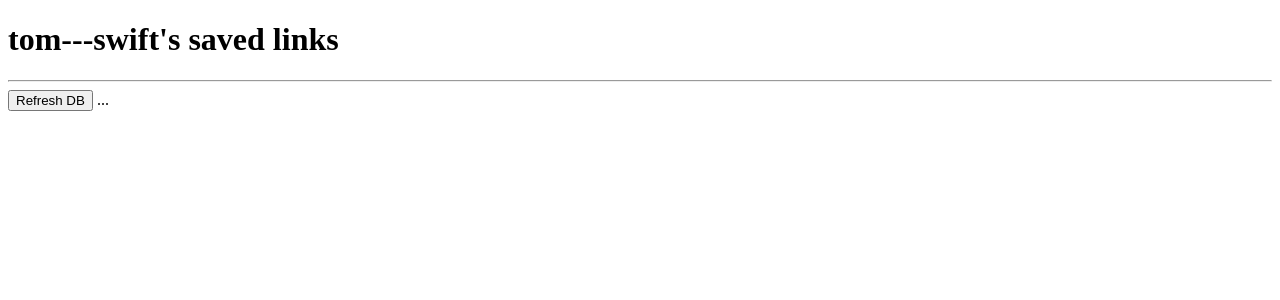
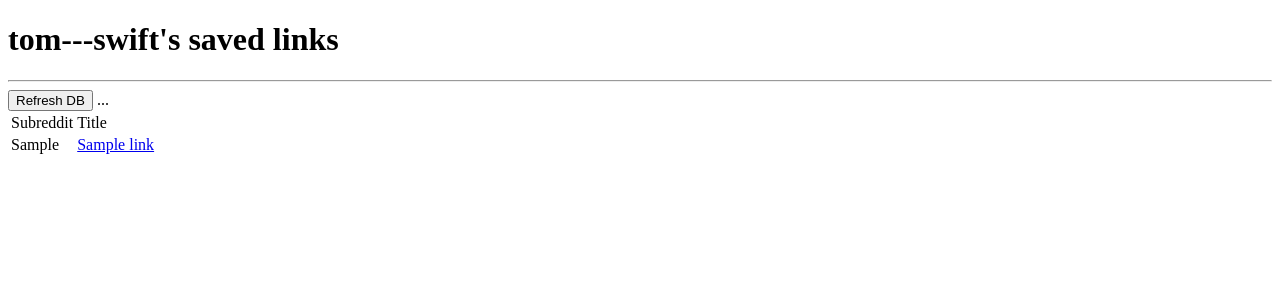
Before and after one commit to lozog/reddit-savedlink-praw, a Flask app: page / in a window 1280 px wide. Shown: the top 300 px of the page. Run offline with Flask 2, Linux system fonts and the light colour scheme; tables that the repository leaves empty hold one stand-in row (values such as "Sample post").

Commit message:
feat: saving savedlinks in db

```diff
--- a/src/controller.py
+++ b/src/controller.py
@@ -1,17 +1,19 @@
 from src import app, db, models
+
+import praw
 
 from flask import render_template
 from flask_sqlalchemy import SQLAlchemy
 
 from reddit_savedlink import *
 
-# this is also the controller
+from user import user,pw
 
-@app.route("/")
-@app.route("/index")
+@app.route('/')
+@app.route('/index')
 def index():
-    # savedLinks = getSavedLinks("list")
 
+    # fetches from DB
     savedLinks = models.SavedLink.query.all()
     # savedLinks = []
 
@@ -21,30 +23,38 @@ def index():
                            theUser=theUser,
                            savedLinks=savedLinks)
 
-@app.route("/getSavedLinks", methods=['POST'])
+@app.route('/getSavedLinks', methods=['POST'])
 def getSavedLinksFromReddit():
-    savedLinks = getSavedLinks("list",15,1)
+    savedLinks = getSavedLinks('list',100,0)
     # savedLinks = models.SavedLink.query.all()
     print len(savedLinks)
     for savedLink in savedLinks:
         # pull data out of json
 
-
-
-        fullname = savedLink["name"]
-        kind     = fullname[:2]
-        title    = savedLink["link_title"] if (kind == "t1") else savedLink["title"]
-        url      = savedLink["link_url"] if (kind == "t1") else savedLink["url"]
+        fullname     = savedLink['name']
+        kind         = fullname[:2]
+        title        = savedLink['link_title'] if (kind == 't1') else savedLink['title']
+        url          = savedLink['link_url']   if (kind == 't1') else savedLink['url']
+        thumbnail    = savedLink['thumbnail']  if (kind == 't3') else 'nothumb'
+        subreddit    = savedLink['subreddit'].display_name
+        subreddit_id = savedLink['subreddit_id']
 
         print('%s: %s - %s' % (fullname, title, url))
 
 
         # create model, insert into DB
-        # u = models.SavedLink(fullname='test', title='test title', url='www.google.com')
-        # db.session.add(u)
-        # db.session.commit()
+        if False:
+            u = models.SavedLink(fullname     = fullname,
+                                 kind         = kind,
+                                 title        = title,
+                                 url          = url,
+                                 thumbnail    = thumbnail,
+                                 subreddit    = subreddit,
+                                 subreddit_id = subreddit_id )
+            db.session.add(u)
+            db.session.commit()
 
-    print "getSavedLinks"
+    print 'getSavedLinks'
     # TODO: store saved links in db
     return render_template('mainlisting.html',
                             savedLinks=savedLinks)
--- a/src/templates/index.html
+++ b/src/templates/index.html
@@ -14,7 +14,30 @@
             ...
           </div>
         </div>
-        <div id="mainlisting" class="">
+        <div id="msgs" class="msgs">
+        </div>
+        <div id="mainlisting">
+
+          <div class="main-listing">
+              <div class="link-container">
+                <table>
+                  <thead>
+                    <tr class="table-header">
+                      <td>Subreddit</td>
+                      <td>Title</td>
+                    </tr>
+                  </thead>
+                  <tbody>
+                  {% for link in savedLinks %}
+                    <tr class="table-row">
+                      <td>{{ link.subreddit }}</td>
+                      <td><a href="{{ link.url }}">{{ link.title }}</a></td>
+                    </tr>
+                  {% endfor %}
+                  </tbody>
+                </table>
+              </div>
+          </div>
 
         </div>
       </div>
```
Also changed, not shown: src/models.py (+6 -6 lines), src/templates/mainlisting.html (+16 -3 lines).
